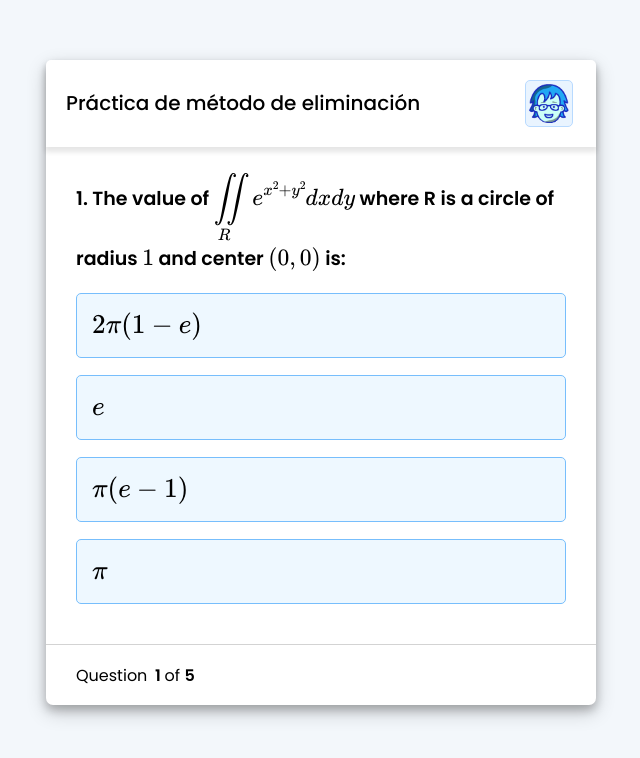
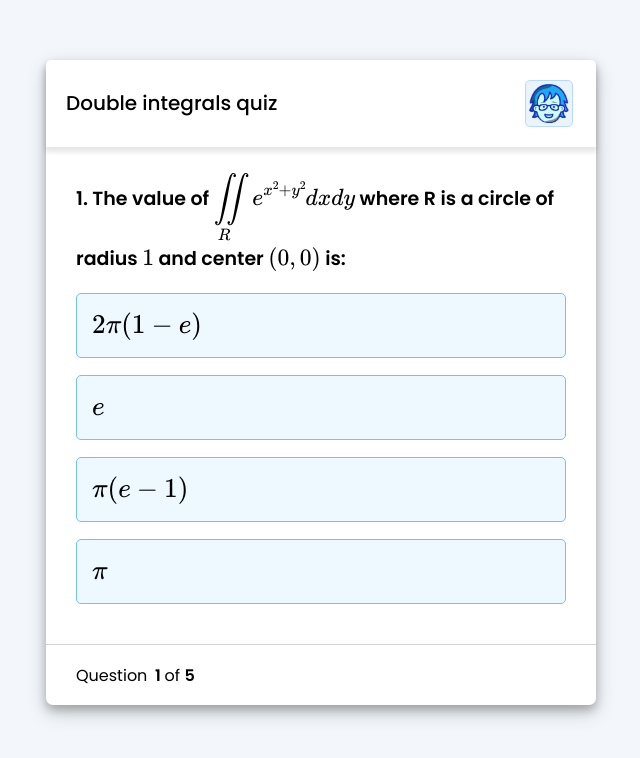
Before and after one commit to Jefferh30/Quiz-App-with-LaTeX-rendering, a plain HTML site: page index.html in a window 1280 px wide. Shown: the whole page, without its empty margins (319-959 px from the left). Drawn offline with nearby package versions, Linux system fonts and the light colour scheme.

Commit message:
Change app title

```diff
--- a/index.html
+++ b/index.html
@@ -36,7 +36,7 @@
   <!-- Quiz Box -->
   <div class="quiz_box">
     <header class="quiz_header">
-        <h1 class="quiz_title">Práctica de método de eliminación</h1>
+        <h1 class="quiz_title">Double integrals quiz</h1>
         <div class="logo_container">
             <img src="./assets/logo.png" width="40px">
         </div>
```
